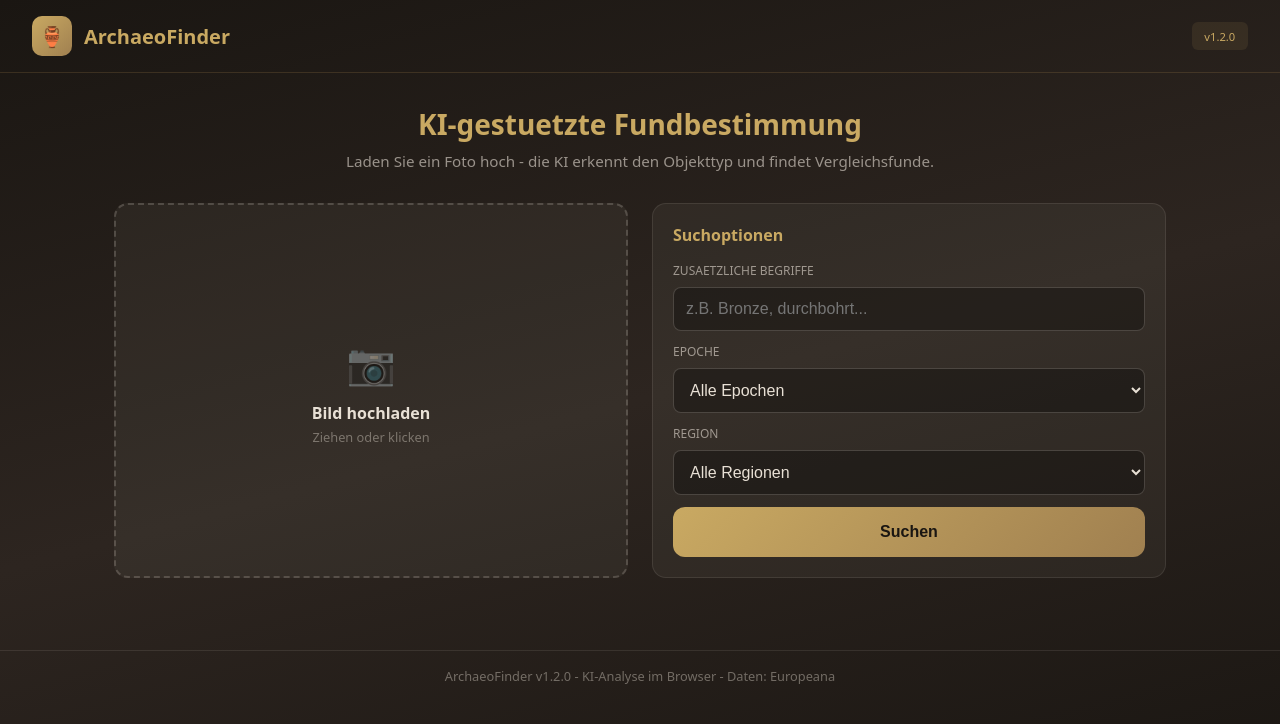
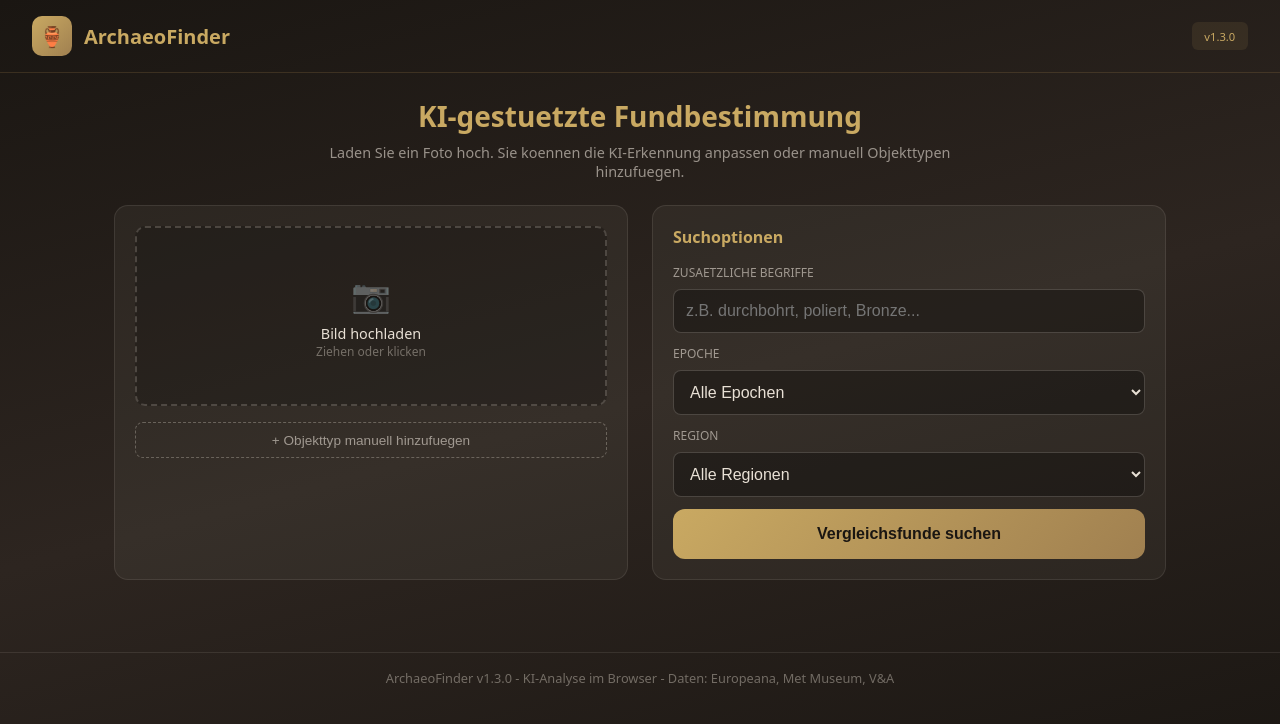
Before and after one commit to 1ucky-1uk3/archaeofinder-frontend, a Next.js app: page / in a window 1280 px wide. Shown: the top 724 px of the page. Built offline with nearby package versions, Linux system fonts and the light colour scheme.

Commit message:
Add files via upload

```diff
--- a/pages/index.js
+++ b/pages/index.js
@@ -1,7 +1,7 @@
 import { useState, useRef } from "react";
 import Head from "next/head";
 
-var APP_VERSION = "1.2.0";
+var APP_VERSION = "1.3.0";
 var API_BASE_URL = "https://api.archaeofinder.de";
 
 var CLIP_LABELS = [
@@ -23,30 +23,30 @@ var CLIP_LABELS = [
 ];
 
 var LABEL_TO_GERMAN = {
-  "a stone pendant with a hole": "Steinanhaenger mit Loch",
+  "a stone pendant with a hole": "Steinanhaenger",
   "a stone amulet": "Steinamulett",
-  "a polished stone artifact": "Geschliffenes Steinartefakt",
-  "a flint arrowhead": "Feuersteinpfeilspitze",
-  "a stone axe head": "Steinbeilkopf",
-  "an ancient bronze fibula": "Antike Bronzefibel",
-  "an ancient coin": "Antike Muenze",
-  "a pottery fragment": "Keramikfragment",
-  "a bronze ring": "Bronzering",
+  "a polished stone artifact": "Geschliffener Stein",
+  "a flint arrowhead": "Pfeilspitze",
+  "a stone axe head": "Steinbeil",
+  "an ancient bronze fibula": "Fibel",
+  "an ancient coin": "Muenze",
+  "a pottery fragment": "Keramik",
+  "a bronze ring": "Ring",
   "a bone needle": "Knochennadel",
   "a clay figurine": "Tonfigur",
-  "a metal sword blade": "Metallschwertklinge",
+  "a metal sword blade": "Schwert",
   "a glass bead": "Glasperle",
-  "a flint scraper tool": "Feuersteinschaber",
-  "a bronze bracelet": "Bronzearmreif"
+  "a flint scraper tool": "Schaber",
+  "a bronze bracelet": "Armreif"
 };
 
 var LABEL_TO_SEARCH = {
   "a stone pendant with a hole": "stone pendant amulet",
-  "a stone amulet": "stone amulet pendant",
+  "a stone amulet": "stone amulet",
   "a polished stone artifact": "polished stone tool",
   "a flint arrowhead": "flint arrowhead",
   "a stone axe head": "stone axe",
-  "an ancient bronze fibula": "fibula brooch bronze",
+  "an ancient bronze fibula": "fibula brooch",
   "an ancient coin": "ancient coin",
   "a pottery fragment": "pottery ceramic",
   "a bronze ring": "bronze ring",
@@ -57,6 +57,25 @@ var LABEL_TO_SEARCH = {
   "a flint scraper tool": "flint scraper",
   "a bronze bracelet": "bronze bracelet"
 };
+
+var MANUAL_OBJECT_TYPES = [
+  { id: "pendant", german: "Anhaenger/Amulett", search: "pendant amulet stone" },
+  { id: "axe", german: "Steinbeil/Axt", search: "stone axe neolithic" },
+  { id: "arrowhead", german: "Pfeilspitze", search: "arrowhead projectile flint" },
+  { id: "scraper", german: "Schaber", search: "scraper flint tool" },
+  { id: "blade", german: "Klinge", search: "blade flint lithic" },
+  { id: "handaxe", german: "Faustkeil", search: "handaxe paleolithic biface" },
+  { id: "fibula", german: "Fibel/Brosche", search: "fibula brooch roman" },
+  { id: "coin", german: "Muenze", search: "coin ancient numismatic" },
+  { id: "pottery", german: "Keramik", search: "pottery ceramic vessel" },
+  { id: "ring", german: "Ring/Schmuck", search: "ring jewelry bronze" },
+  { id: "bracelet", german: "Armreif", search: "bracelet armring bronze" },
+  { id: "bead", german: "Perle", search: "bead glass amber" },
+  { id: "needle", german: "Nadel", search: "needle bone pin" },
+  { id: "figurine", german: "Figur/Statue", search: "figurine statue idol" },
+  { id: "sword", german: "Schwert/Dolch", search: "sword dagger blade weapon" },
+  { id: "spear", german: "Speerspitze", search: "spearhead spear point" }
+];
 
 var epochs = ["Alle Epochen", "Steinzeit", "Bronzezeit", "Eisenzeit", "Roemische Kaiserzeit", "Mittelalter"];
 var regions = ["Alle Regionen", "Mitteleuropa", "Nordeuropa", "Suedeuropa", "Westeuropa", "Osteuropa"];
@@ -81,6 +100,14 @@ export default function Home() {
   var detectState = useState([]);
   var detectedLabels = detectState[0];
   var setDetectedLabels = detectState[1];
+
+  var selectedTagsState = useState([]);
+  var selectedTags = selectedTagsState[0];
+  var setSelectedTags = selectedTagsState[1];
+
+  var showManualState = useState(false);
+  var showManualSelect = showManualState[0];
+  var setShowManualSelect = showManualState[1];
 
   var showState = useState(false);
   var showResults = showState[0];
@@ -134,14 +161,15 @@ export default function Home() {
       setClipStatus("analyzing");
       var clipResults = await clipRef.current(imageUrl, CLIP_LABELS);
       var sorted = clipResults.sort(function(a, b) { return b.score - a.score; });
-      var top = sorted.slice(0, 3).filter(function(r) { return r.score > 0.05; });
+      var top = sorted.slice(0, 5).filter(function(r) { return r.score > 0.03; });
       setClipStatus("ready");
       return top.map(function(r) {
         return {
           label: r.label,
           german: LABEL_TO_GERMAN[r.label] || r.label,
           search: LABEL_TO_SEARCH[r.label] || "",
-          score: Math.round(r.score * 100)
+          score: Math.round(r.score * 100),
+          selected: true
         };
       });
     } catch (err) {
@@ -149,6 +177,28 @@ export default function Home() {
       setClipStatus("error");
       return [];
     }
+  }
+
+  function toggleTag(index) {
+    var newLabels = detectedLabels.map(function(label, i) {
+      if (i === index) {
+        return { ...label, selected: !label.selected };
+      }
+      return label;
+    });
+    setDetectedLabels(newLabels);
+  }
+
+  function addManualTag(objType) {
+    var exists = selectedTags.find(function(t) { return t.id === objType.id; });
+    if (!exists) {
+      setSelectedTags([...selectedTags, objType]);
+    }
+    setShowManualSelect(false);
+  }
+
+  function removeManualTag(id) {
+    setSelectedTags(selectedTags.filter(function(t) { return t.id !== id; }));
   }
 
   function handleDragOver(e) { e.preventDefault(); setIsDragging(true); }
@@ -160,7 +210,11 @@ export default function Home() {
     var file = e.dataTransfer.files[0];
     if (file && file.type.startsWith("image/")) {
       var reader = new FileReader();
-      reader.onload = function(ev) { setUploadedImage(ev.target.result); setDetectedLabels([]); };
+      reader.onload = function(ev) {
+        setUploadedImage(ev.target.result);
+        setDetectedLabels([]);
+        setSelectedTags([]);
+      };
       reader.readAsDataURL(file);
     }
   }
@@ -169,32 +223,52 @@ export default function Home() {
     var file = e.target.files[0];
     if (file) {
       var reader = new FileReader();
-      reader.onload = function(ev) { setUploadedImage(ev.target.result); setDetectedLabels([]); };
+      reader.onload = function(ev) {
+        setUploadedImage(ev.target.result);
+        setDetectedLabels([]);
+        setSelectedTags([]);
+      };
       reader.readAsDataURL(file);
     }
   }
 
   function openFileDialog() { document.getElementById("file-input").click(); }
 
-  async function handleAnalyzeAndSearch() {
+  async function handleAnalyzeOnly() {
+    if (!uploadedImage) return;
+    setIsLoading(true);
+    var labels = await analyzeImage(uploadedImage);
+    setDetectedLabels(labels);
+    setIsLoading(false);
+  }
+
+  async function handleSearch() {
     setIsLoading(true);
     setError(null);
     setResults([]);
-    setDetectedLabels([]);
     setUsedQuery("");
 
     try {
-      var searchTerms = searchKeywords.trim();
+      var searchParts = [];
 
-      if (uploadedImage) {
-        var labels = await analyzeImage(uploadedImage);
-        setDetectedLabels(labels);
-        if (labels.length > 0) {
-          var bestLabel = labels[0];
-          var clipTerms = bestLabel.search;
-          searchTerms = searchTerms ? searchTerms + " " + clipTerms : clipTerms;
+      // Add user keywords
+      if (searchKeywords.trim()) {
+        searchParts.push(searchKeywords.trim());
       }
+
+      // Add selected KI tags
+      detectedLabels.forEach(function(label) {
+        if (label.selected && label.search) {
+          searchParts.push(label.search);
         }
+      });
+
+      // Add manual tags
+      selectedTags.forEach(function(tag) {
+        searchParts.push(tag.search);
+      });
+
+      var searchTerms = searchParts.join(" ");
 
       if (!searchTerms) {
         searchTerms = "archaeology artifact";
@@ -204,20 +278,13 @@ export default function Home() {
 
       var url = API_BASE_URL + "/api/search?q=" + encodeURIComponent(searchTerms) + "&limit=20";
 
-      console.log("Fetching:", url);
-
       var response = await fetch(url);
-
-      console.log("Response status:", response.status);
 
       if (!response.ok) {
         throw new Error("Server error: " + response.status);
       }
 
       var data = await response.json();
-
-      console.log("API Response:", data);
-      console.log("Results count:", data.results ? data.results.length : 0);
 
       if (data.results && data.results.length > 0) {
         setResults(data.results);
@@ -244,7 +311,9 @@ export default function Home() {
     setError(null);
     setSearchKeywords("");
     setDetectedLabels([]);
+    setSelectedTags([]);
     setUsedQuery("");
+    setShowManualSelect(false);
     setFilters({ epoch: "Alle Epochen", region: "Alle Regionen" });
   }
 
@@ -261,7 +330,9 @@ export default function Home() {
   var inputStyle = { width: "100%", padding: "0.75rem", background: "rgba(0,0,0,0.3)", border: "1px solid rgba(232,224,213,0.2)", borderRadius: "8px", color: "#e8e0d5", fontSize: "1rem" };
   var labelStyle = { display: "block", fontSize: "0.75rem", color: "rgba(232,224,213,0.6)", textTransform: "uppercase", marginBottom: "0.5rem" };
   var buttonStyle = { width: "100%", padding: "1rem", background: isLoading ? "rgba(201,169,98,0.5)" : "linear-gradient(135deg, #c9a962, #a08050)", borderRadius: "12px", border: "none", color: "#1a1612", fontWeight: "600", fontSize: "1rem", cursor: isLoading ? "not-allowed" : "pointer" };
-  var tagStyle = { display: "inline-block", padding: "0.3rem 0.7rem", background: "rgba(201,169,98,0.2)", border: "1px solid #c9a962", borderRadius: "999px", fontSize: "0.8rem", color: "#c9a962", marginRight: "0.5rem", marginBottom: "0.5rem" };
+  var tagActiveStyle = { display: "inline-flex", alignItems: "center", gap: "0.3rem", padding: "0.3rem 0.7rem", background: "rgba(201,169,98,0.3)", border: "2px solid #c9a962", borderRadius: "999px", fontSize: "0.8rem", color: "#c9a962", cursor: "pointer", marginRight: "0.5rem", marginBottom: "0.5rem" };
+  var tagInactiveStyle = { display: "inline-flex", alignItems: "center", gap: "0.3rem", padding: "0.3rem 0.7rem", background: "transparent", border: "2px solid rgba(232,224,213,0.3)", borderRadius: "999px", fontSize: "0.8rem", color: "rgba(232,224,213,0.5)", cursor: "pointer", marginRight: "0.5rem", marginBottom: "0.5rem", textDecoration: "line-through" };
+  var manualTagStyle = { display: "inline-flex", alignItems: "center", gap: "0.3rem", padding: "0.3rem 0.7rem", background: "rgba(100,180,100,0.2)", border: "2px solid #6b6", borderRadius: "999px", fontSize: "0.8rem", color: "#8c8", cursor: "pointer", marginRight: "0.5rem", marginBottom: "0.5rem" };
 
   return (
     <>
@@ -282,51 +353,103 @@ export default function Home() {
           </div>
         </header>
 
-        <section style={{ textAlign: "center", padding: "2rem 1rem", maxWidth: "700px", margin: "0 auto" }}>
+        <section style={{ textAlign: "center", padding: "1.5rem 1rem", maxWidth: "700px", margin: "0 auto" }}>
           <h1 style={{ fontSize: "1.75rem", fontWeight: "bold", marginBottom: "0.5rem", color: "#c9a962" }}>KI-gestuetzte Fundbestimmung</h1>
-          <p style={{ fontSize: "0.95rem", color: "rgba(232,224,213,0.6)" }}>Laden Sie ein Foto hoch - die KI erkennt den Objekttyp und findet Vergleichsfunde.</p>
+          <p style={{ fontSize: "0.9rem", color: "rgba(232,224,213,0.6)" }}>Laden Sie ein Foto hoch. Sie koennen die KI-Erkennung anpassen oder manuell Objekttypen hinzufuegen.</p>
         </section>
 
         <main style={{ padding: "0 1.5rem 3rem", maxWidth: "1100px", margin: "0 auto" }}>
           {error && <div style={{ background: "rgba(220,50,50,0.1)", border: "1px solid rgba(220,50,50,0.3)", borderRadius: "8px", padding: "1rem", marginBottom: "1rem", color: "#ff6b6b" }}>{error}</div>}
 
-          <div style={{ display: "grid", gridTemplateColumns: "repeat(auto-fit, minmax(280px, 1fr))", gap: "1.5rem", marginBottom: "1.5rem" }}>
+          <div style={{ display: "grid", gridTemplateColumns: "repeat(auto-fit, minmax(300px, 1fr))", gap: "1.5rem", marginBottom: "1.5rem" }}>
+
+            {/* Left Panel - Image Upload */}
+            <div style={{ background: "rgba(232,224,213,0.05)", border: "1px solid rgba(232,224,213,0.1)", borderRadius: "14px", padding: "1.25rem" }}>
               <div
                 onDragOver={handleDragOver}
                 onDragLeave={handleDragLeave}
                 onDrop={handleDrop}
                 onClick={function() { if (!uploadedImage) openFileDialog(); }}
-              style={{ minHeight: "260px", borderRadius: "14px", padding: "1.5rem", display: "flex", flexDirection: "column", alignItems: "center", justifyContent: "center", cursor: "pointer", border: isDragging ? "2px dashed #c9a962" : uploadedImage ? "2px solid rgba(201,169,98,0.5)" : "2px dashed rgba(232,224,213,0.2)", background: isDragging ? "rgba(201,169,98,0.1)" : "rgba(232,224,213,0.05)" }}
+                style={{ minHeight: "180px", borderRadius: "10px", padding: "1rem", display: "flex", flexDirection: "column", alignItems: "center", justifyContent: "center", cursor: "pointer", border: isDragging ? "2px dashed #c9a962" : uploadedImage ? "2px solid rgba(201,169,98,0.5)" : "2px dashed rgba(232,224,213,0.2)", background: isDragging ? "rgba(201,169,98,0.1)" : "rgba(0,0,0,0.2)" }}
               >
                 <input type="file" id="file-input" accept="image/*" onChange={handleFileInput} style={{ display: "none" }} />
                 {uploadedImage ? (
                   <div style={{ textAlign: "center" }}>
-                  <img src={uploadedImage} alt="Bild" style={{ maxHeight: "150px", maxWidth: "100%", borderRadius: "8px" }} />
-                  {detectedLabels.length > 0 && (
-                    <div style={{ marginTop: "1rem" }}>
-                      <p style={{ fontSize: "0.75rem", color: "rgba(232,224,213,0.6)", marginBottom: "0.5rem" }}>KI ERKENNUNG:</p>
-                      {detectedLabels.map(function(l, i) {
-                        return <span key={i} style={tagStyle}>{l.german} ({l.score}%)</span>;
-                      })}
-                    </div>
-                  )}
-                  <button onClick={function(e) { e.stopPropagation(); openFileDialog(); }} style={{ marginTop: "0.75rem", padding: "0.4rem 0.8rem", border: "1px solid rgba(232,224,213,0.3)", borderRadius: "6px", background: "transparent", color: "rgba(232,224,213,0.6)", cursor: "pointer", fontSize: "0.8rem" }}>Anderes Bild</button>
+                    <img src={uploadedImage} alt="Bild" style={{ maxHeight: "140px", maxWidth: "100%", borderRadius: "8px" }} />
+                    <button onClick={function(e) { e.stopPropagation(); openFileDialog(); }} style={{ marginTop: "0.5rem", padding: "0.3rem 0.6rem", border: "1px solid rgba(232,224,213,0.3)", borderRadius: "6px", background: "transparent", color: "rgba(232,224,213,0.6)", cursor: "pointer", fontSize: "0.75rem" }}>Anderes Bild</button>
                   </div>
                 ) : (
                   <div style={{ textAlign: "center" }}>
-                  <div style={{ fontSize: "2.5rem", marginBottom: "0.75rem", opacity: "0.4" }}>📷</div>
-                  <h3 style={{ fontSize: "1rem", color: "#e8e0d5", marginBottom: "0.3rem" }}>Bild hochladen</h3>
-                  <p style={{ color: "rgba(232,224,213,0.4)", fontSize: "0.8rem" }}>Ziehen oder klicken</p>
+                    <div style={{ fontSize: "2rem", marginBottom: "0.5rem", opacity: "0.4" }}>📷</div>
+                    <p style={{ fontSize: "0.9rem", color: "#e8e0d5" }}>Bild hochladen</p>
+                    <p style={{ color: "rgba(232,224,213,0.4)", fontSize: "0.75rem" }}>Ziehen oder klicken</p>
                   </div>
                 )}
               </div>
 
+              {uploadedImage && (
+                <button onClick={handleAnalyzeOnly} disabled={isLoading || clipStatus === "analyzing"} style={{ marginTop: "1rem", width: "100%", padding: "0.7rem", background: "rgba(201,169,98,0.2)", border: "1px solid #c9a962", borderRadius: "8px", color: "#c9a962", fontSize: "0.9rem", cursor: "pointer" }}>
+                  {clipStatus === "analyzing" ? "Analysiere..." : "KI-Erkennung starten"}
+                </button>
+              )}
+
+              {/* KI Tags */}
+              {detectedLabels.length > 0 && (
+                <div style={{ marginTop: "1rem" }}>
+                  <p style={{ fontSize: "0.7rem", color: "rgba(232,224,213,0.5)", marginBottom: "0.5rem", textTransform: "uppercase" }}>KI-Erkennung (klicken zum an/abwaehlen):</p>
+                  {detectedLabels.map(function(l, i) {
+                    return (
+                      <span key={i} onClick={function() { toggleTag(i); }} style={l.selected ? tagActiveStyle : tagInactiveStyle}>
+                        {l.german} ({l.score}%)
+                        <span style={{ fontSize: "0.7rem" }}>{l.selected ? "✓" : "✗"}</span>
+                      </span>
+                    );
+                  })}
+                </div>
+              )}
+
+              {/* Manual Tags */}
+              {selectedTags.length > 0 && (
+                <div style={{ marginTop: "0.75rem" }}>
+                  <p style={{ fontSize: "0.7rem", color: "rgba(232,224,213,0.5)", marginBottom: "0.5rem", textTransform: "uppercase" }}>Manuell hinzugefuegt:</p>
+                  {selectedTags.map(function(t) {
+                    return (
+                      <span key={t.id} onClick={function() { removeManualTag(t.id); }} style={manualTagStyle}>
+                        {t.german}
+                        <span style={{ fontSize: "0.7rem" }}>✕</span>
+                      </span>
+                    );
+                  })}
+                </div>
+              )}
+
+              {/* Add Manual Button */}
+              <button onClick={function() { setShowManualSelect(!showManualSelect); }} style={{ marginTop: "1rem", width: "100%", padding: "0.6rem", background: "transparent", border: "1px dashed rgba(232,224,213,0.3)", borderRadius: "8px", color: "rgba(232,224,213,0.6)", fontSize: "0.85rem", cursor: "pointer" }}>
+                + Objekttyp manuell hinzufuegen
+              </button>
+
+              {/* Manual Select Dropdown */}
+              {showManualSelect && (
+                <div style={{ marginTop: "0.5rem", background: "rgba(0,0,0,0.4)", borderRadius: "8px", padding: "0.5rem", maxHeight: "200px", overflowY: "auto" }}>
+                  {MANUAL_OBJECT_TYPES.map(function(obj) {
+                    var alreadySelected = selectedTags.find(function(t) { return t.id === obj.id; });
+                    return (
+                      <div key={obj.id} onClick={function() { if (!alreadySelected) addManualTag(obj); }} style={{ padding: "0.5rem", borderRadius: "4px", cursor: alreadySelected ? "not-allowed" : "pointer", background: alreadySelected ? "rgba(100,100,100,0.2)" : "transparent", color: alreadySelected ? "rgba(232,224,213,0.3)" : "#e8e0d5", fontSize: "0.85rem", marginBottom: "0.25rem" }}>
+                        {obj.german} {alreadySelected && "(bereits gewaehlt)"}
+                      </div>
+                    );
+                  })}
+                </div>
+              )}
+            </div>
+
+            {/* Right Panel - Search Options */}
             <div style={{ background: "rgba(232,224,213,0.05)", border: "1px solid rgba(232,224,213,0.1)", borderRadius: "14px", padding: "1.25rem" }}>
               <h3 style={{ fontSize: "1rem", color: "#c9a962", marginBottom: "1rem" }}>Suchoptionen</h3>
               <div style={{ display: "flex", flexDirection: "column", gap: "0.75rem" }}>
                 <div>
                   <label style={labelStyle}>Zusaetzliche Begriffe</label>
-                  <input type="text" placeholder="z.B. Bronze, durchbohrt..." value={searchKeywords} onChange={function(e) { setSearchKeywords(e.target.value); }} style={inputStyle} />
+                  <input type="text" placeholder="z.B. durchbohrt, poliert, Bronze..." value={searchKeywords} onChange={function(e) { setSearchKeywords(e.target.value); }} style={inputStyle} />
                 </div>
                 <div>
                   <label style={labelStyle}>Epoche</label>
@@ -340,10 +463,17 @@ export default function Home() {
                     {regions.map(function(rg) { return <option key={rg} value={rg} style={{ background: "#2d2520" }}>{rg}</option>; })}
                   </select>
                 </div>
-                <button onClick={handleAnalyzeAndSearch} disabled={isLoading} style={buttonStyle}>
-                  {isLoading ? "Analysiere..." : (uploadedImage ? "Bild analysieren und suchen" : "Suchen")}
+                <button onClick={handleSearch} disabled={isLoading} style={buttonStyle}>
+                  {isLoading ? "Suche..." : "Vergleichsfunde suchen"}
                 </button>
               </div>
+
+              {usedQuery && (
+                <div style={{ marginTop: "1rem", padding: "0.75rem", background: "rgba(0,0,0,0.2)", borderRadius: "8px" }}>
+                  <p style={{ fontSize: "0.7rem", color: "rgba(232,224,213,0.5)", textTransform: "uppercase", marginBottom: "0.25rem" }}>Suchbegriffe:</p>
+                  <p style={{ fontSize: "0.8rem", color: "rgba(232,224,213,0.8)" }}>{usedQuery}</p>
+                </div>
+              )}
             </div>
           </div>
 
@@ -353,7 +483,6 @@ export default function Home() {
                 <div>
                   <h2 style={{ fontSize: "1.25rem", color: "#c9a962" }}>Ergebnisse</h2>
                   <p style={{ fontSize: "0.85rem", color: "rgba(232,224,213,0.6)" }}>{results.length} von {totalResults} Funden</p>
-                  {usedQuery && <p style={{ fontSize: "0.75rem", color: "rgba(232,224,213,0.4)", marginTop: "0.25rem" }}>Suche: {usedQuery}</p>}
                 </div>
                 <button onClick={resetAll} style={{ padding: "0.4rem 0.8rem", border: "1px solid rgba(232,224,213,0.3)", borderRadius: "6px", background: "transparent", color: "rgba(232,224,213,0.6)", cursor: "pointer", fontSize: "0.8rem" }}>Neue Suche</button>
               </div>
@@ -361,7 +490,7 @@ export default function Home() {
               {results.length === 0 ? (
                 <div style={{ textAlign: "center", padding: "2rem", color: "rgba(232,224,213,0.4)" }}>
                   <p>Keine Ergebnisse gefunden.</p>
-                  <p style={{ fontSize: "0.85rem", marginTop: "0.5rem" }}>Versuche andere Suchbegriffe.</p>
+                  <p style={{ fontSize: "0.85rem", marginTop: "0.5rem" }}>Versuche andere Suchbegriffe oder Objekttypen.</p>
                 </div>
               ) : (
                 <div style={{ display: "grid", gridTemplateColumns: "repeat(auto-fill, minmax(220px, 1fr))", gap: "1rem" }}>
@@ -371,7 +500,6 @@ export default function Home() {
                         <div style={{ height: "140px", background: "rgba(0,0,0,0.2)", position: "relative" }}>
                           {r.image_url ? <img src={r.image_url} alt={r.title} style={{ width: "100%", height: "100%", objectFit: "cover" }} onError={function(e) { e.target.style.display = "none"; }} /> : <div style={{ height: "100%", display: "flex", alignItems: "center", justifyContent: "center", color: "rgba(232,224,213,0.3)" }}>Kein Bild</div>}
                           {r.source && <span style={{ position: "absolute", top: "6px", left: "6px", padding: "0.15rem 0.4rem", background: "rgba(0,0,0,0.8)", borderRadius: "4px", fontSize: "0.6rem", color: "#c9a962" }}>{r.source}</span>}
-                          {r.similarity && <span style={{ position: "absolute", top: "6px", right: "6px", padding: "0.15rem 0.4rem", background: "rgba(0,0,0,0.8)", border: "1px solid #c9a962", borderRadius: "999px", fontSize: "0.65rem", color: "#c9a962" }}>{r.similarity}%</span>}
                         </div>
                         <div style={{ padding: "0.75rem" }}>
                           <h4 style={{ fontSize: "0.85rem", color: "#e8e0d5", marginBottom: "0.2rem", overflow: "hidden", textOverflow: "ellipsis", whiteSpace: "nowrap" }}>{r.title || "Unbekannt"}</h4>
@@ -388,7 +516,7 @@ export default function Home() {
         </main>
 
         <footer style={{ borderTop: "1px solid rgba(232,224,213,0.1)", padding: "1rem", textAlign: "center", color: "rgba(232,224,213,0.4)", fontSize: "0.8rem" }}>
-          ArchaeoFinder v{APP_VERSION} - KI-Analyse im Browser - Daten: Europeana
+          ArchaeoFinder v{APP_VERSION} - KI-Analyse im Browser - Daten: Europeana, Met Museum, V&A
         </footer>
       </div>
 
```
Lines whose indentation alone changed are shown as unchanged.
